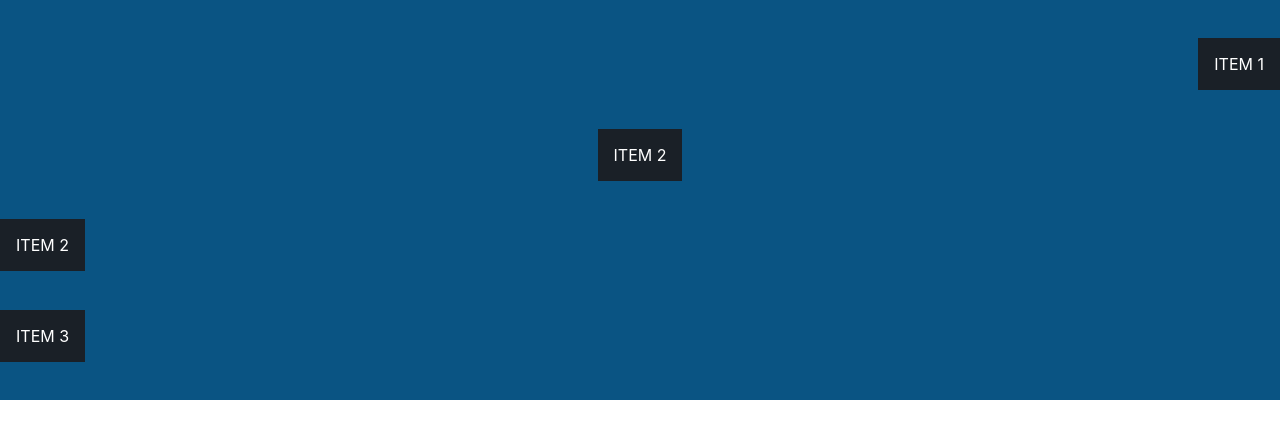
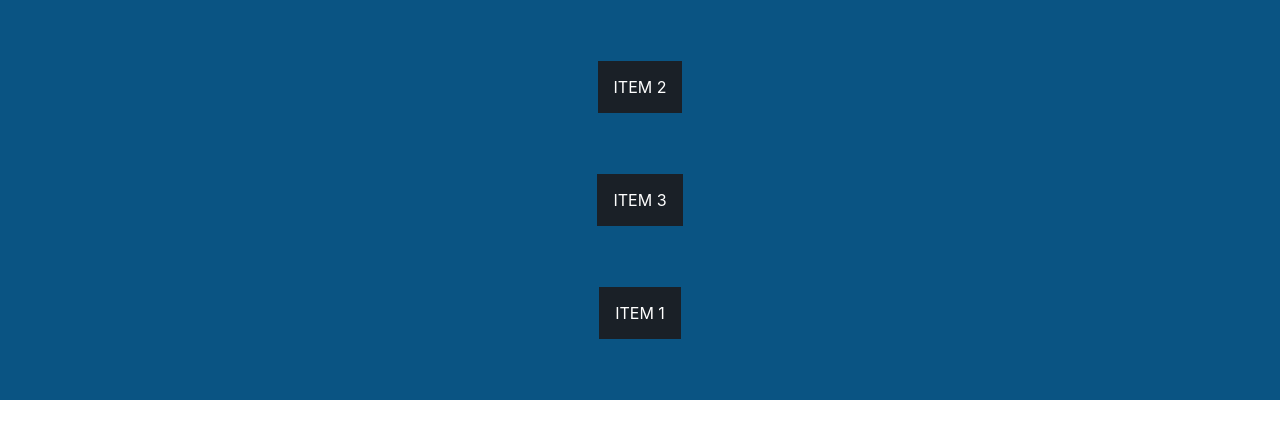
Before and after one commit to treinaweb/treinaweb-Material-UI-layout-Grid-system, a React (Create React App) app: page / in a window 1280 px wide. Shown: the top 438 px of the page. Built offline with nearby package versions, Linux system fonts and the light colour scheme.

Commit message:
05:19 - Reordenando as Colunas

```diff
--- a/src/App.js
+++ b/src/App.js
@@ -157,23 +157,19 @@ function TemplateGrid() {
       container
       direction={'column'}
       justifyContent={'space-evenly'}
-      alignItems={'flex-start'}
+      alignItems={'center'}
       sx={{ bgcolor: '#0a5483', height: '50vh' }}
 
     >
-      <GridStyled item alignSelf={'end'} sx={{ p: 2 }}>
+      <GridStyled item order={{ sm: 3 }} sx={{ p: 2 }}>
         ITEM 1
       </GridStyled>
 
-      <GridStyled item alignSelf={'center'} sx={{ p: 2 }}>
+      <GridStyled item order={{ sm: 1 }} sx={{ p: 2 }}>
         ITEM 2
       </GridStyled>
 
-      <GridStyled item alignSelf={'start'} sx={{ p: 2 }}>
-        ITEM 2
-      </GridStyled>
-
-      <GridStyled item alignSelf={'start'} sx={{ p: 2 }}>
+      <GridStyled item order={{ sm: 2 }} sx={{ p: 2 }}>
         ITEM 3
       </GridStyled>
     </Grid>
```
